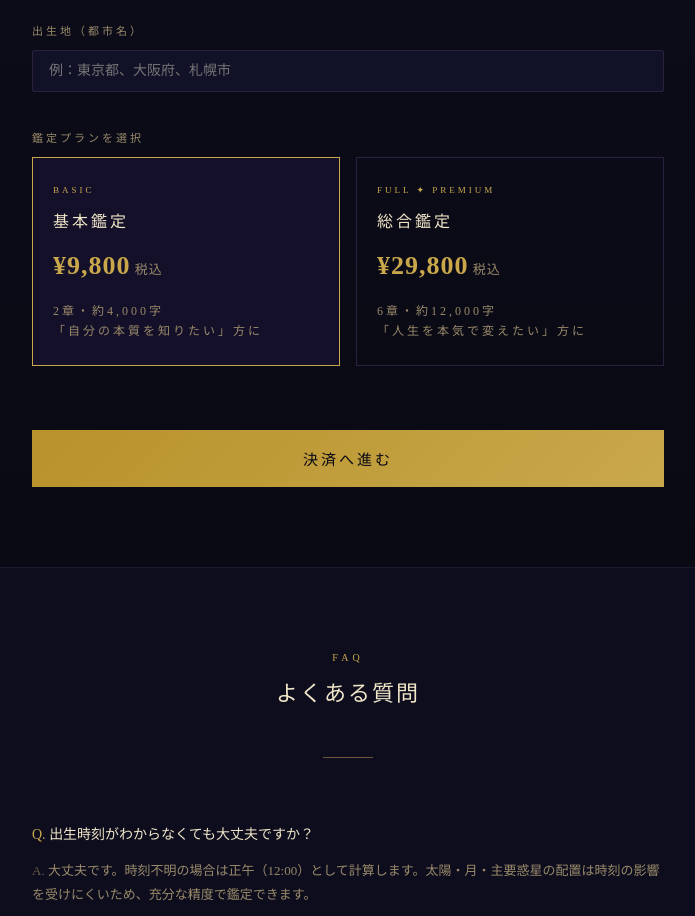
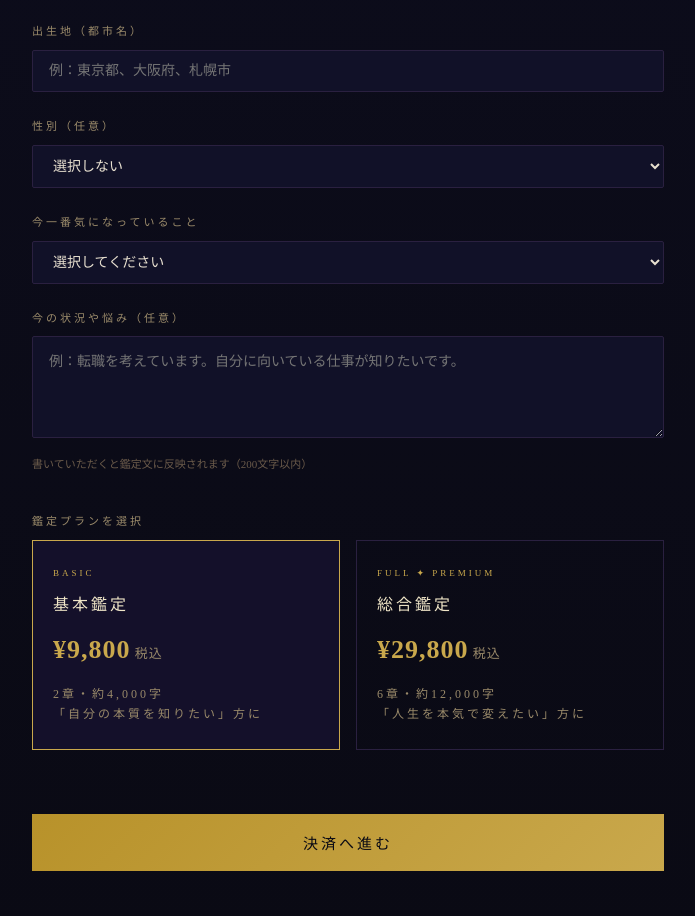
Before and after one commit to hiyu-dev/oracle-web, a website: page public/index.html in a window 1280 px wide. Shown: the part 4730-5646 px from the top of the page, without its empty margins (292-987 px from the left). Drawn offline with Linux system fonts and the light colour scheme.

Commit message:
feat: 性別・テーマ・悩み入力追加・Claudeプロンプトに反映

```diff
--- a/api/generate.js
+++ b/api/generate.js
@@ -56,7 +56,7 @@ export default async function handler(req, res) {
 
     await generateChapter(chart, chapterIndex, plan, (text) => {
       send({ type: 'text', text });
-    }, birth.name || '');
+    }, birth);
 
     send({ type: 'chapter_end', index: chapterIndex });
 
--- a/public/index.html
+++ b/public/index.html
@@ -336,6 +336,34 @@
       <label>出生地（都市名）</label>
       <input type="text" id="placeName" placeholder="例：東京都、大阪府、札幌市" required>
     </div>
+    <div class="form-group">
+      <label>性別（任意）</label>
+      <select id="gender">
+        <option value="">選択しない</option>
+        <option value="female">女性</option>
+        <option value="male">男性</option>
+        <option value="other">その他・回答しない</option>
+      </select>
+    </div>
+
+    <div class="form-group">
+      <label>今一番気になっていること</label>
+      <select id="theme" required>
+        <option value="">選択してください</option>
+        <option value="仕事・キャリア">仕事・キャリア</option>
+        <option value="恋愛・パートナーシップ">恋愛・パートナーシップ</option>
+        <option value="お金・財運">お金・財運</option>
+        <option value="人生の方向性">人生の方向性</option>
+        <option value="人間関係">人間関係</option>
+      </select>
+    </div>
+
+    <div class="form-group">
+      <label>今の状況や悩み（任意）</label>
+      <textarea id="concern" placeholder="例：転職を考えています。自分に向いている仕事が知りたいです。" rows="3" style="width:100%;padding:12px 16px;background:#111128;border:1px solid var(--border);color:var(--text);font-family:inherit;font-size:14px;resize:vertical;outline:none;border-radius:2px;line-height:1.8"></textarea>
+      <p style="font-size:11px;color:#6a5a4a;margin-top:6px">書いていただくと鑑定文に反映されます（200文字以内）</p>
+    </div>
+
     <div class="form-group" style="margin-top:36px">
       <label>鑑定プランを選択</label>
       <div class="plan-grid">
@@ -487,7 +515,10 @@ document.getElementById('orderForm').addEventListener('submit', async (e) => {
     hour:   parseInt(document.getElementById('hour').value)   || 12,
     minute: parseInt(document.getElementById('minute').value) || 0,
     lat: cityData.lat, lon: cityData.lon, tz: cityData.tz, placeName,
-    name: document.getElementById('name').value.trim(),
+    name:    document.getElementById('name').value.trim(),
+    gender:  document.getElementById('gender').value,
+    theme:   document.getElementById('theme').value,
+    concern: document.getElementById('concern').value.trim().slice(0, 200),
   };
   const plan = document.querySelector('input[name=plan]:checked').value;
   const btn = document.getElementById('submitBtn');
```
Also changed, not shown: engine/interpret.js (+16 -4 lines).
